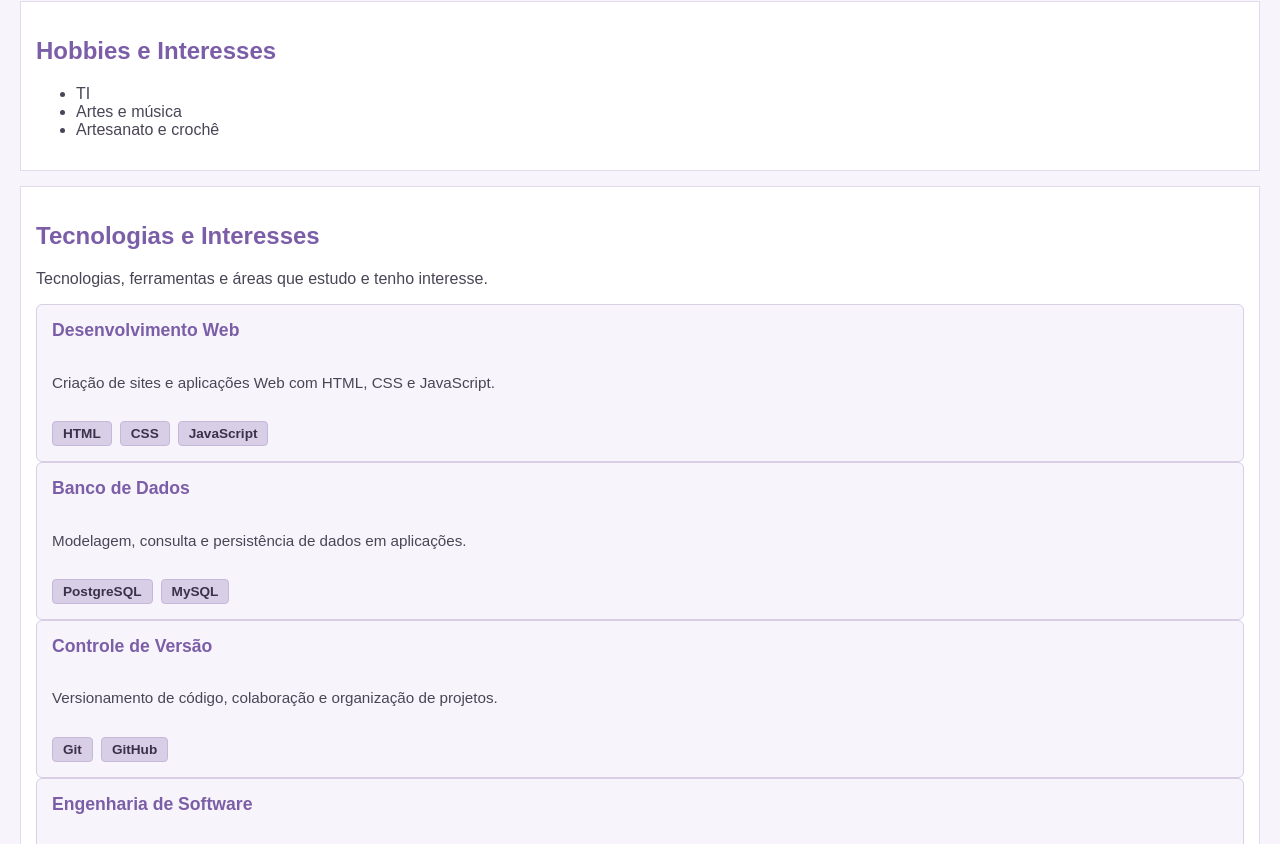
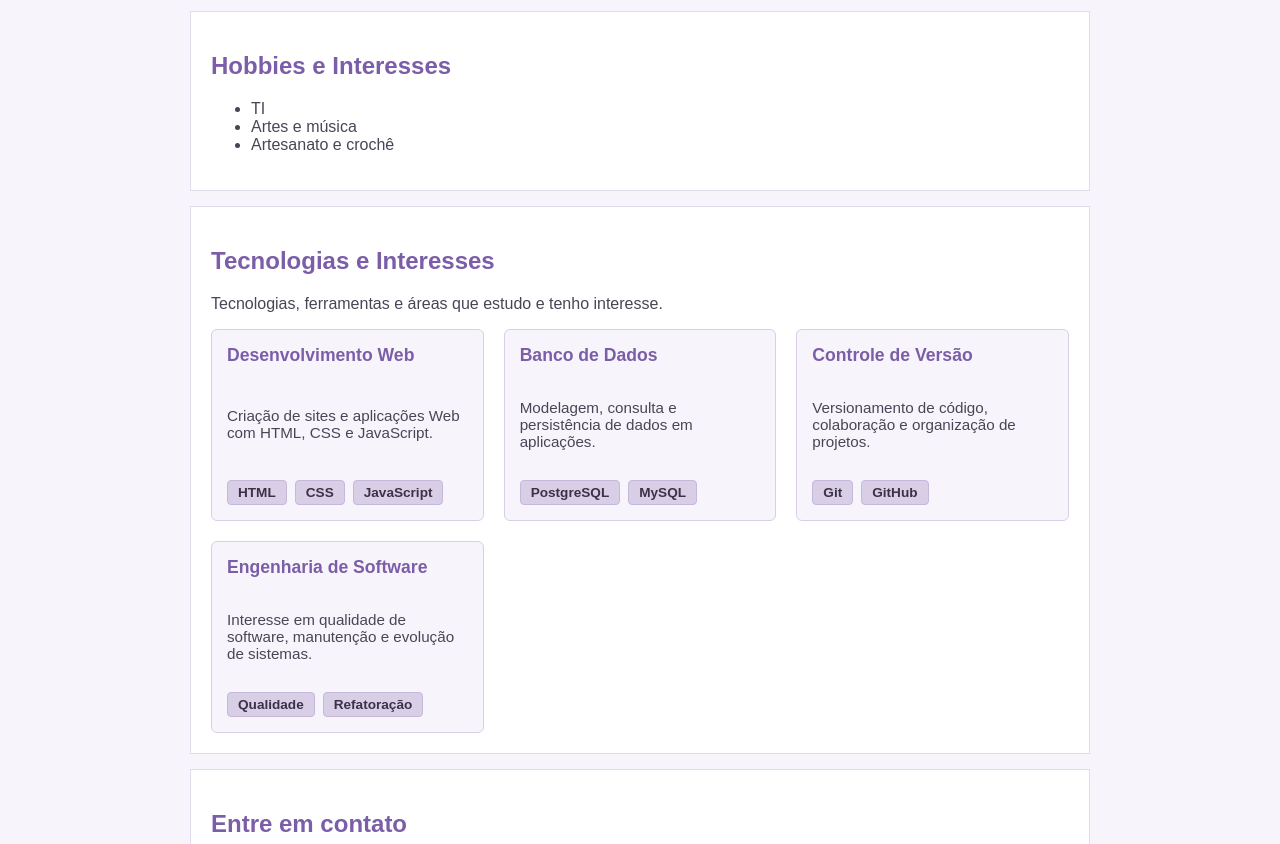
Before and after one commit to viviantomosique/minhapagpessoal, a plain HTML site: page index.html in a window 1280 px wide. Shown: the part 620-1464 px from the top of the page. Drawn offline with Linux system fonts and the light colour scheme.

Commit message:
Refine layout styles in style.css
Adjusted body margin and added max-width and padding. Updated section padding and footer margin.

```diff
--- a/style.css
+++ b/style.css
@@ -2,7 +2,9 @@ body {
     background-color: #f7f5fb;
     font-family: Arial, sans-serif;
     color: #4a4556;
-    margin: 20px;
+    margin: 20px auto;
+    max-width: 900px;
+    padding: 0 20px;
 }
 
 header {
@@ -34,7 +36,7 @@ nav li {
 
 section {
     background-color: #ffffff;
-    padding: 15px;
+    padding: 20px;
     margin-top: 15px;
     border: 1px solid #e2dbeb;
 }
@@ -68,6 +70,7 @@ button {
 footer {
     text-align: center;
     margin-top: 20px;
+    margin-bottom: 20px;
     font-size: 0.9rem;
     color: #726883;
 }
@@ -82,7 +85,7 @@ footer {
     border: 2px solid #b59438;
 }
 
-{
+.grid-cards {
     display: grid;
     grid-template-columns: repeat(auto-fit, minmax(250px, 1fr));
     gap: 20px;
```
